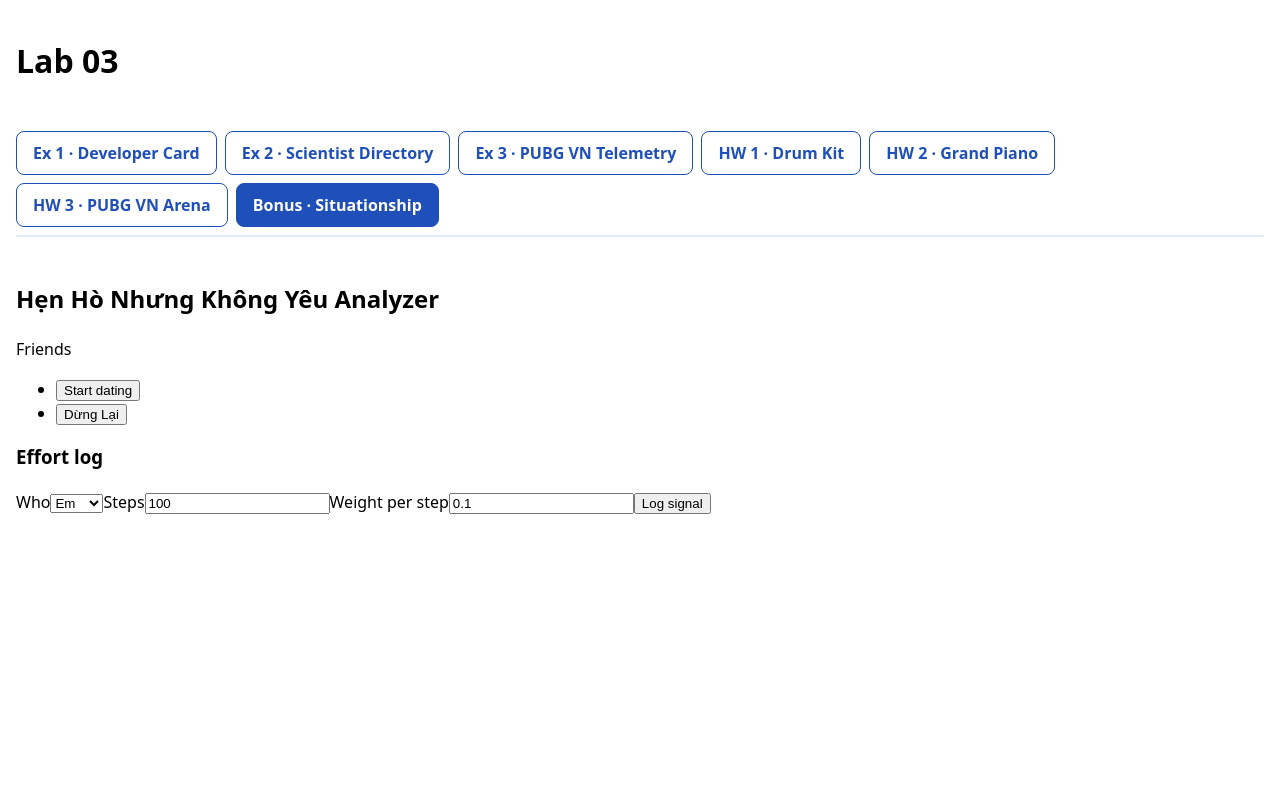
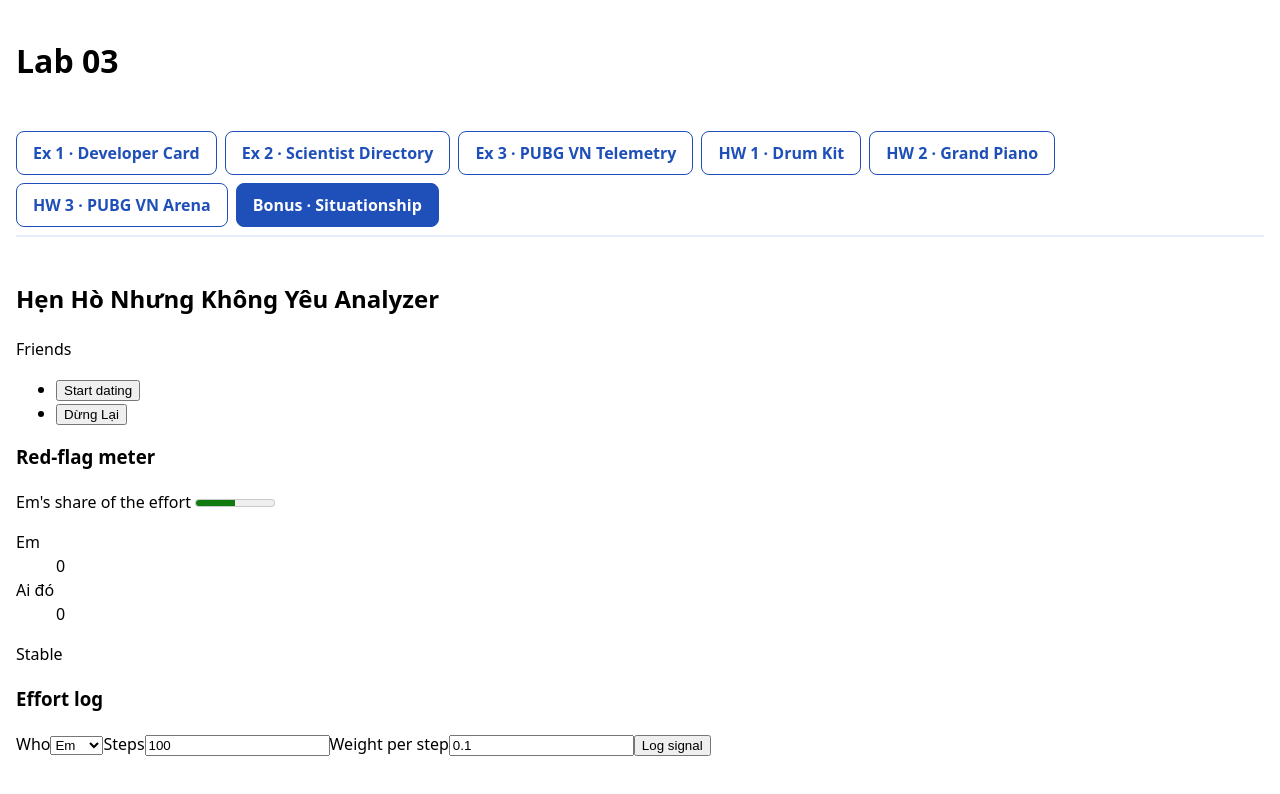
Before and after one commit to Ac-2836/WebDev-Lab03-Inclass, a React (Vite) app: page / in a window 1280 px wide. Both pictures are taken after a click on the tab "Bonus · Situationship". Shown: the top 794 px of the page. Built offline with nearby package versions, Linux system fonts and the light colour scheme.

Commit message:
feat(ui): add derived red-flag meter & ghosting cleanup

```diff
--- a/src/homeworks/SituationshipAnalyzer/SituationshipAnalyzer.jsx
+++ b/src/homeworks/SituationshipAnalyzer/SituationshipAnalyzer.jsx
@@ -1,21 +1,53 @@
-import { useId, useReducer, useState } from 'react';
+import { useEffect, useId, useReducer, useState } from 'react';
 import {
   ACTOR_LABEL,
+  analyzeEffort,
   appendSignal,
   createSignal,
   impactOf,
 } from './effort.js';
+import { REPLY_WINDOW_MS, waitForReply } from './reply-timer.js';
 import {
   availableEvents,
   EVENT_LABEL,
-  INITIAL_PHASE,
+  INITIAL_STATE,
   PHASE_LABEL,
-  phaseReducer,
+  situationReducer,
 } from './situationship-machine.js';
 
 export function SituationshipAnalyzer() {
-  const [phase, dispatch] = useReducer(phaseReducer, INITIAL_PHASE);
+  const [{ phase, awaitingReplyId }, dispatch] = useReducer(
+    situationReducer,
+    INITIAL_STATE,
+  );
   const [signals, setSignals] = useState([]);
+  const meterId = useId();
+  // Derived during render: nothing here is stored or synced by an effect.
+  const { emScore, rivalScore, emShare, isRedFlag } = analyzeEffort(
+    signals,
+    phase,
+  );
+
+  // 'Seen không rep': a sent message starts a wait. No reply within the
+  // window ghosts the relationship. The wait is aborted when the message is
+  // answered, replaced, the phase changes, or the component unmounts.
+  useEffect(() => {
+    if (awaitingReplyId === null) return undefined;
+    const controller = new AbortController();
+    waitForReply(controller.signal).then(
+      () => dispatch({ type: 'GHOSTED' }),
+      (error) => {
+        if (error.name !== 'AbortError') throw error;
+      },
+    );
+    return () => controller.abort();
+  }, [awaitingReplyId]);
+
+  const logSignal = (signal) => {
+    setSignals((prev) => appendSignal(prev, signal));
+    // An 'Ai đó' signal is their answer to the waiting message.
+    if (signal.actor === 'AI_DO') dispatch({ type: 'REPLY' });
+  };
 
   return (
     <article aria-labelledby='situationship-heading'>
@@ -24,16 +56,55 @@ export function SituationshipAnalyzer() {
       <ul aria-label='Possible moves'>
         {availableEvents(phase).map((event) => (
           <li key={event}>
-            <button type='button' onClick={() => dispatch(event)}>
+            <button type='button' onClick={() => dispatch({ type: event })}>
               {EVENT_LABEL[event]}
             </button>
           </li>
         ))}
+        {phase === 'DATING_NO_LOVE' && (
+          <li>
+            <button
+              type='button'
+              onClick={() =>
+                dispatch({ type: 'SEND_MESSAGE', id: crypto.randomUUID() })}
+            >
+              Send message
+            </button>
+          </li>
+        )}
       </ul>
-      <EffortLog
-        signals={signals}
-        onAdd={(signal) => setSignals((prev) => appendSignal(prev, signal))}
-      />
+      <output>
+        {awaitingReplyId === null
+          ? ''
+          : `Waiting for a reply (${REPLY_WINDOW_MS / 1000} s)...`}
+      </output>
+      <section aria-labelledby='redflag-heading'>
+        <h3 id='redflag-heading'>Red-flag meter</h3>
+        <p>
+          <label htmlFor={meterId}>Em&apos;s share of the effort</label>{' '}
+          <meter
+            id={meterId}
+            min={0}
+            max={1}
+            low={0.5}
+            optimum={1}
+            value={emShare}
+          />
+        </p>
+        <dl>
+          <dt>Em</dt>
+          <dd>{emScore}</dd>
+          <dt>Ai đó</dt>
+          <dd>{rivalScore}</dd>
+        </dl>
+        <output role='status' aria-live='polite'>
+          {isRedFlag
+            ? 'Red flag: em cố trăm lần không bằng ai đó một phần '
+              + `(Em ${emScore} < Ai đó ${rivalScore}).`
+            : 'Stable'}
+        </output>
+      </section>
+      <EffortLog signals={signals} onAdd={logSignal} />
     </article>
   );
 }
--- a/src/homeworks/SituationshipAnalyzer/effort.js
+++ b/src/homeworks/SituationshipAnalyzer/effort.js
@@ -32,3 +32,26 @@ export function createSignal({ actor, steps, multiplier }) {
 
 // The log is append-only: a new array, the old one is never touched.
 export const appendSignal = (signals, signal) => [...signals, signal];
+
+// Rounded to 6 decimals so 3 x 0.1 and 0.3 x 1 compare as equal.
+const roundScore = (value) => Math.round(value * 1e6) / 1e6;
+
+export const totalImpact = (signals, actor) =>
+  roundScore(
+    signals
+      .filter((signal) => signal.actor === actor)
+      .reduce((sum, signal) => sum + impactOf(signal), 0),
+  );
+
+/** Derived from the log and the phase; never stored. */
+export function analyzeEffort(signals, phase) {
+  const emScore = totalImpact(signals, 'EM');
+  const rivalScore = totalImpact(signals, 'AI_DO');
+  const total = emScore + rivalScore;
+  return {
+    emScore,
+    rivalScore,
+    emShare: total === 0 ? 0.5 : emScore / total,
+    isRedFlag: phase === 'DATING_NO_LOVE' && emScore < rivalScore,
+  };
+}
--- /dev/null
+++ b/src/homeworks/SituationshipAnalyzer/reply-timer.js
@@ -0,0 +1,21 @@
+export const REPLY_WINDOW_MS = 5000;
+
+// Resolves when the reply window passes without an answer; rejects with the
+// signal's reason (and clears its timer) as soon as the wait is aborted.
+export function waitForReply(signal, ms = REPLY_WINDOW_MS) {
+  return new Promise((resolve, reject) => {
+    if (signal.aborted) {
+      reject(signal.reason);
+      return;
+    }
+    const onAbort = () => {
+      window.clearTimeout(timerId);
+      reject(signal.reason);
+    };
+    const timerId = window.setTimeout(() => {
+      signal.removeEventListener('abort', onAbort);
+      resolve();
+    }, ms);
+    signal.addEventListener('abort', onAbort, { once: true });
+  });
+}
--- a/src/homeworks/SituationshipAnalyzer/situationship-machine.js
+++ b/src/homeworks/SituationshipAnalyzer/situationship-machine.js
@@ -44,3 +44,28 @@ export const availableEvents = (phase) => Object.keys(TRANSITIONS[phase]);
 export function phaseReducer(phase, event) {
   return TRANSITIONS[phase]?.[event] ?? phase;
 }
+
+// The relationship phase plus the one thing that can ghost it: a message
+// still waiting for a reply. Leaving DATING_NO_LOVE drops the waiting message.
+export const INITIAL_STATE = { phase: INITIAL_PHASE, awaitingReplyId: null };
+
+/**
+ * Actions: { type: <phase event> } | { type: 'SEND_MESSAGE', id } |
+ * { type: 'REPLY' }. `id` is made by the caller so this stays pure.
+ */
+export function situationReducer(state, action) {
+  switch (action.type) {
+    case 'SEND_MESSAGE':
+      return state.phase === 'DATING_NO_LOVE'
+        ? { ...state, awaitingReplyId: action.id }
+        : state;
+    case 'REPLY':
+      return state.awaitingReplyId === null
+        ? state
+        : { ...state, awaitingReplyId: null };
+    default: {
+      const phase = phaseReducer(state.phase, action.type);
+      return phase === state.phase ? state : { phase, awaitingReplyId: null };
+    }
+  }
+}
```
